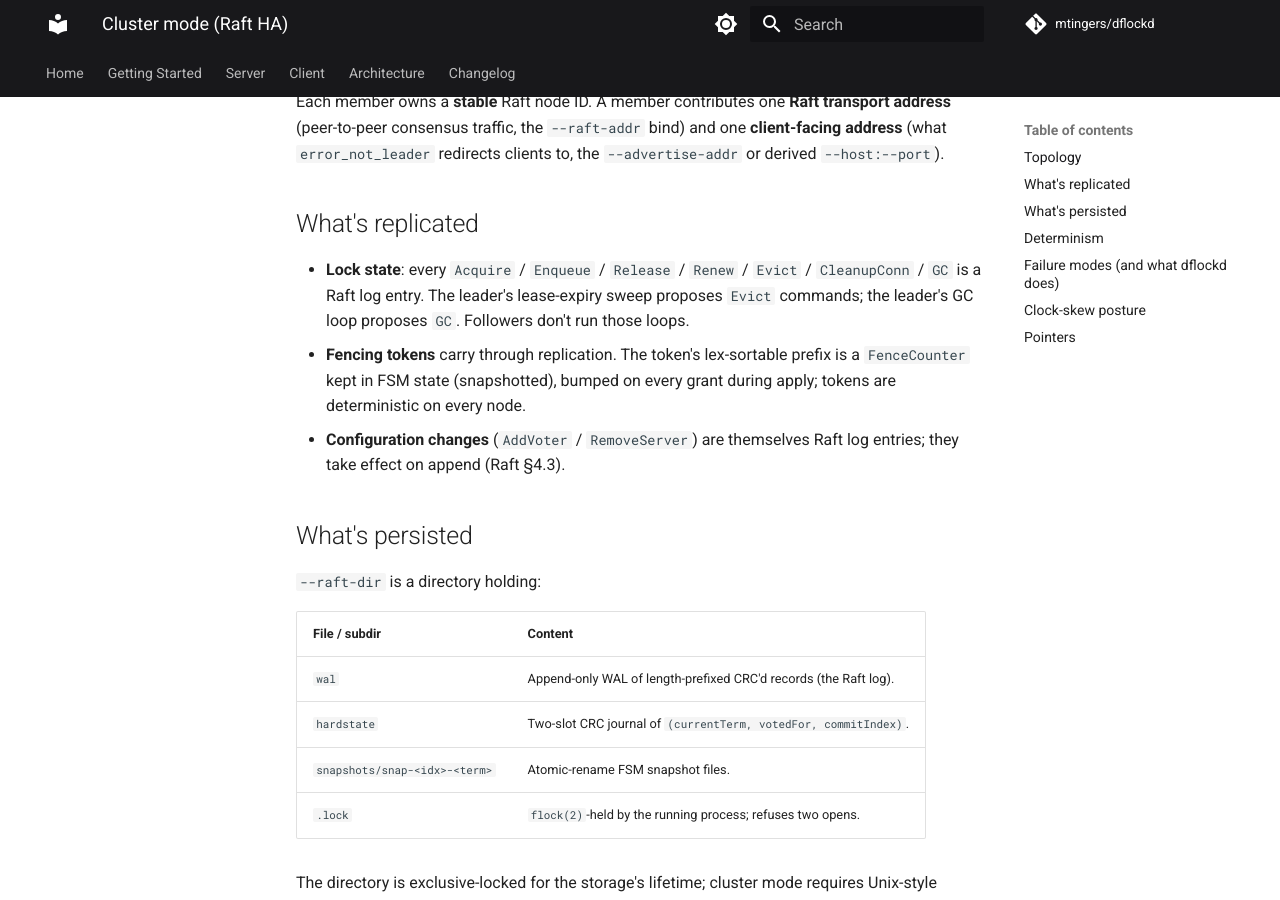
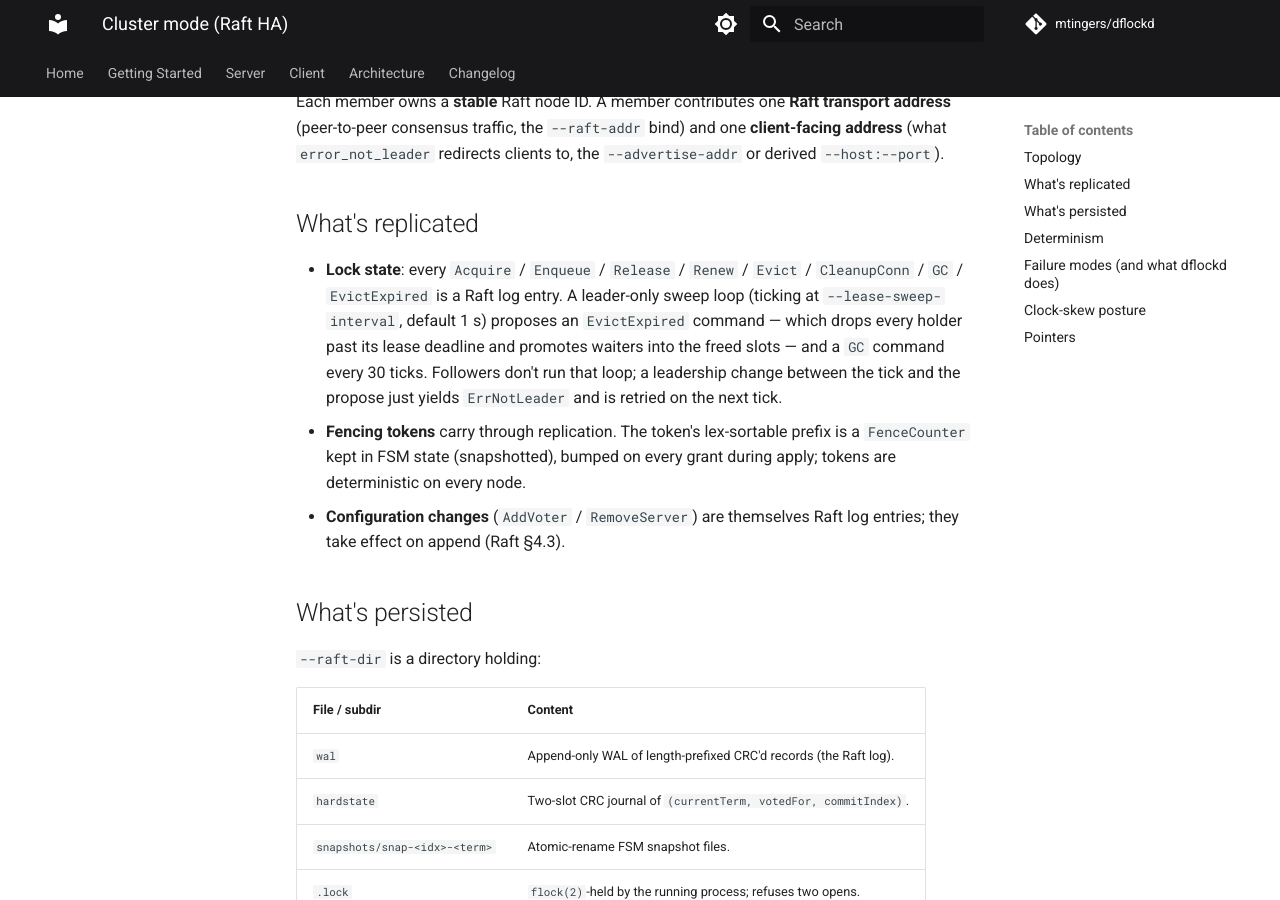
Before and after one commit to mtingers/dflockd, an MkDocs documentation site: the page built from docs/architecture/cluster.md, in a window 1280 px wide and 900 px high, scrolled down 799 px. Built offline with MkDocs 1.6.1 and Material for MkDocs 9.7.7, drawn with Linux system fonts in a browser that asks for light colours; comment, search, counter and statistics services are not loaded.

Commit message:
docs: record the production-readiness hardening pass; harden snapshot length decoding
- CHANGELOG: "Fixed (cluster mode)" section enumerating the transport
  deadline fix, the leader-driven lease/GC sweep, the CleanupConn
  determinism fix, globally-unique connIDs, the enqueue→wait listener,
  the persistence-durability fixes, and the data-race fixes.
- PRODUCTION_READINESS: a "Post-review hardening" section + adjusted
  follow-on priorities (TLS on the Raft transport is now #1).
- docs/architecture/cluster.md: describe the actual EvictExpired/GC
  sweep loop instead of the per-holder-Evict design that wasn't built.
- snapshot_file.go: explicit bounds on the config/fsm length fields
  (also closes a 32-bit int-overflow path into a negative slice index).

Co-Authored-By: Claude Opus 4.7 (1M context) <noreply@anthropic.com>

```diff
--- a/docs/architecture/cluster.md
+++ b/docs/architecture/cluster.md
@@ -42,9 +42,13 @@ derived `--host:--port`).
 ## What's replicated
 
 - **Lock state**: every `Acquire` / `Enqueue` / `Release` / `Renew` /
-  `Evict` / `CleanupConn` / `GC` is a Raft log entry. The leader's
-  lease-expiry sweep proposes `Evict` commands; the leader's GC loop
-  proposes `GC`. Followers don't run those loops.
+  `Evict` / `CleanupConn` / `GC` / `EvictExpired` is a Raft log entry.
+  A leader-only sweep loop (ticking at `--lease-sweep-interval`, default
+  1 s) proposes an `EvictExpired` command — which drops every holder
+  past its lease deadline and promotes waiters into the freed slots —
+  and a `GC` command every 30 ticks. Followers don't run that loop; a
+  leadership change between the tick and the propose just yields
+  `ErrNotLeader` and is retried on the next tick.
 - **Fencing tokens** carry through replication. The token's lex-sortable
   prefix is a `FenceCounter` kept in FSM state (snapshotted), bumped on
   every grant during apply; tokens are deterministic on every node.
```
Also changed, not shown: CHANGELOG.md (+12 -1 lines), PRODUCTION_READINESS.md (+56 -6 lines), 1 other file.
